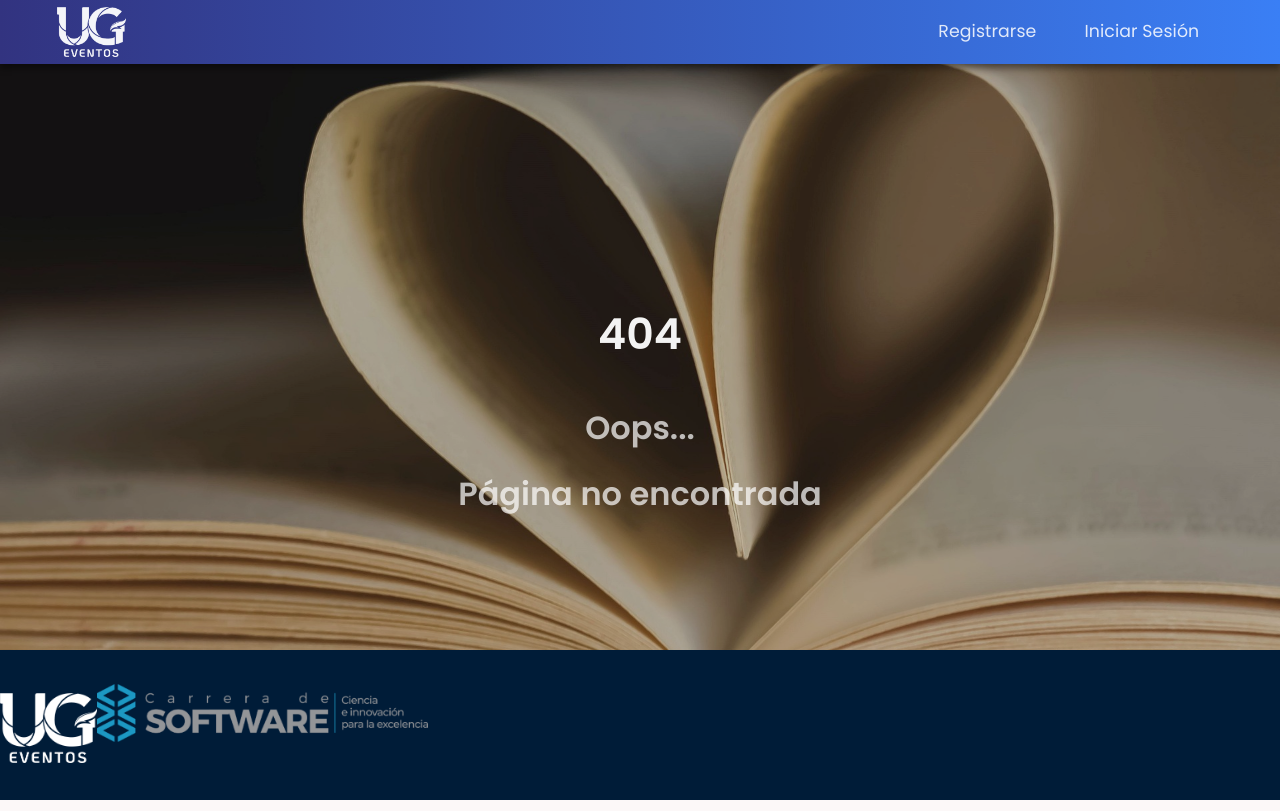
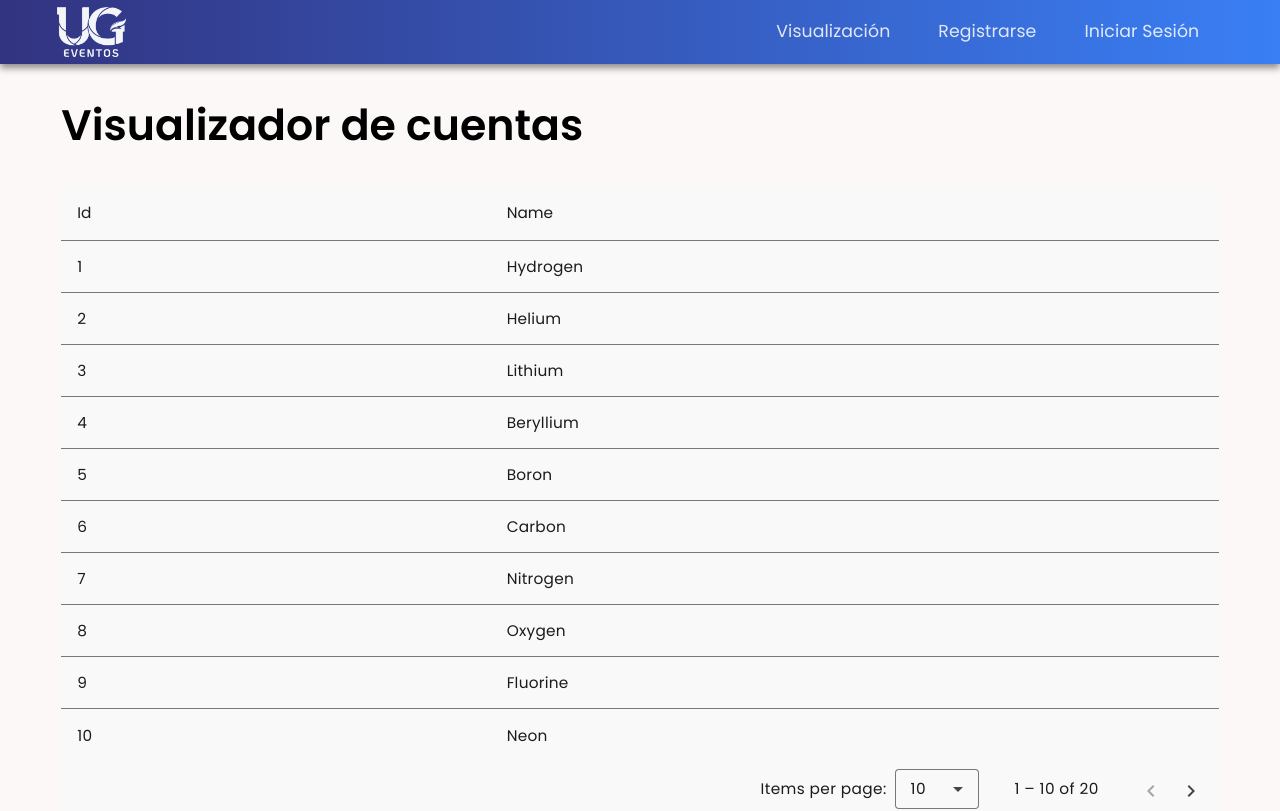
Before and after one commit to ClarkCodes/DAWA-P1P-Grupo-4-May25, an Angular app: page /crud-signin-login in a window 1280 px wide. Before the commit this address led to /404. Shown: the top 811 px of the page. Built offline with nearby package versions, Linux system fonts and the light colour scheme.

Commit message:
Agregado de componentes reutilizables y avances en Signin/Login

```diff
--- a/src/app/app.component.html
+++ b/src/app/app.component.html
@@ -5,6 +5,9 @@
     </a>
     <span></span>
     <span class="example-spacer"></span>
+    <a mat-button routerLink="/crud-signin-login" aria-label="Visualización" class="signin-button">
+      <span class="HeaderLinkButtonText">Visualización</span>
+    </a>
     <a mat-button routerLink="/signin" aria-label="Registrarse" class="signin-button">
       <span class="HeaderLinkButtonText">Registrarse</span>
     </a>
--- a/src/app/app.routes.ts
+++ b/src/app/app.routes.ts
@@ -4,11 +4,14 @@ import { LogInComponent } from './components/log-in/log-in.component';
 import { SignInComponent } from './components/sign-in/sign-in.component';
 import { PaginaNoEncontradaComponent } from './components/pagina-no-encontrada/pagina-no-encontrada.component';
 import { CrudFacultadesComponent } from './components/crud-facultades/crud-facultades.component';
+import { CrudSigninLoginComponent } from './components/crud-signin-login/crud-signin-login.component';
+
 
 export const routes: Routes = [
   { path: 'home', component: HomeComponent },
   { path: 'login', component: LogInComponent },
   { path: 'signin', component: SignInComponent },
+  { path: 'crud-signin-login', component: CrudSigninLoginComponent },
   { path: 'crud-facultades', component: CrudFacultadesComponent },
   { path: '404', component: PaginaNoEncontradaComponent },
   { path: '', redirectTo: 'home', pathMatch: 'full' },
--- /dev/null
+++ b/src/app/components/crud-signin-login/crud-signin-login.component.css
@@ -0,0 +1,31 @@
+section {
+  display: table;
+}
+
+.example-label {
+  display: table-cell;
+  font-size: 14px;
+  margin-left: 8px;
+  min-width: 120px;
+}
+
+.example-button-row {
+  display: table-cell;
+  max-width: 600px;
+}
+
+.example-button-row .mat-mdc-button-base {
+  margin: 8px 8px 8px 0;
+}
+
+.example-flex-container {
+  display: flex;
+  justify-content: space-between;
+  flex-wrap: wrap;
+}
+
+.example-button-container {
+  display: flex;
+  justify-content: center;
+  width: 140px;
+}
--- /dev/null
+++ b/src/app/components/crud-signin-login/crud-signin-login.component.html
@@ -0,0 +1,3 @@
+<h1>Visualizador de cuentas</h1>
+
+<app-tabla-reutilizable></app-tabla-reutilizable>
--- /dev/null
+++ b/src/app/components/shared/tabla-reutilizable/tabla-reutilizable-datasource.ts
@@ -0,0 +1,111 @@
+import { DataSource } from '@angular/cdk/collections';
+import { MatPaginator } from '@angular/material/paginator';
+import { MatSort } from '@angular/material/sort';
+import { map } from 'rxjs/operators';
+import { Observable, of as observableOf, merge } from 'rxjs';
+
+// TODO: Replace this with your own data model type
+export interface TablaReutilizableItem {
+  name: string;
+  id: number;
+}
+
+// TODO: replace this with real data from your application
+const EXAMPLE_DATA: TablaReutilizableItem[] = [
+  {id: 1, name: 'Hydrogen'},
+  {id: 2, name: 'Helium'},
+  {id: 3, name: 'Lithium'},
+  {id: 4, name: 'Beryllium'},
+  {id: 5, name: 'Boron'},
+  {id: 6, name: 'Carbon'},
+  {id: 7, name: 'Nitrogen'},
+  {id: 8, name: 'Oxygen'},
+  {id: 9, name: 'Fluorine'},
+  {id: 10, name: 'Neon'},
+  {id: 11, name: 'Sodium'},
+  {id: 12, name: 'Magnesium'},
+  {id: 13, name: 'Aluminum'},
+  {id: 14, name: 'Silicon'},
+  {id: 15, name: 'Phosphorus'},
+  {id: 16, name: 'Sulfur'},
+  {id: 17, name: 'Chlorine'},
+  {id: 18, name: 'Argon'},
+  {id: 19, name: 'Potassium'},
+  {id: 20, name: 'Calcium'},
+];
+
+/**
+ * Data source for the TablaReutilizable view. This class should
+ * encapsulate all logic for fetching and manipulating the displayed data
+ * (including sorting, pagination, and filtering).
+ */
+export class TablaReutilizableDataSource extends DataSource<TablaReutilizableItem> {
+  data: TablaReutilizableItem[] = EXAMPLE_DATA;
+  paginator: MatPaginator | undefined;
+  sort: MatSort | undefined;
+
+  constructor() {
+    super();
+  }
+
+  /**
+   * Connect this data source to the table. The table will only update when
+   * the returned stream emits new items.
+   * @returns A stream of the items to be rendered.
+   */
+  connect(): Observable<TablaReutilizableItem[]> {
+    if (this.paginator && this.sort) {
+      // Combine everything that affects the rendered data into one update
+      // stream for the data-table to consume.
+      return merge(observableOf(this.data), this.paginator.page, this.sort.sortChange)
+        .pipe(map(() => {
+          return this.getPagedData(this.getSortedData([...this.data ]));
+        }));
+    } else {
+      throw Error('Please set the paginator and sort on the data source before connecting.');
+    }
+  }
+
+  /**
+   *  Called when the table is being destroyed. Use this function, to clean up
+   * any open connections or free any held resources that were set up during connect.
+   */
+  disconnect(): void {}
+
+  /**
+   * Paginate the data (client-side). If you're using server-side pagination,
+   * this would be replaced by requesting the appropriate data from the server.
+   */
+  private getPagedData(data: TablaReutilizableItem[]): TablaReutilizableItem[] {
+    if (this.paginator) {
+      const startIndex = this.paginator.pageIndex * this.paginator.pageSize;
+      return data.splice(startIndex, this.paginator.pageSize);
+    } else {
+      return data;
+    }
+  }
+
+  /**
+   * Sort the data (client-side). If you're using server-side sorting,
+   * this would be replaced by requesting the appropriate data from the server.
+   */
+  private getSortedData(data: TablaReutilizableItem[]): TablaReutilizableItem[] {
+    if (!this.sort || !this.sort.active || this.sort.direction === '') {
+      return data;
+    }
+
+    return data.sort((a, b) => {
+      const isAsc = this.sort?.direction === 'asc';
+      switch (this.sort?.active) {
+        case 'name': return compare(a.name, b.name, isAsc);
+        case 'id': return compare(+a.id, +b.id, isAsc);
+        default: return 0;
+      }
+    });
+  }
+}
+
+/** Simple sort comparator for example ID/Name columns (for client-side sorting). */
+function compare(a: string | number, b: string | number, isAsc: boolean): number {
+  return (a < b ? -1 : 1) * (isAsc ? 1 : -1);
+}
--- /dev/null
+++ b/src/app/components/shared/tabla-reutilizable/tabla-reutilizable.component.css
@@ -0,0 +1,3 @@
+.full-width-table {
+  width: 100%;
+}
--- /dev/null
+++ b/src/app/components/shared/tabla-reutilizable/tabla-reutilizable.component.html
@@ -0,0 +1,26 @@
+<div class="mat-elevation-z2">
+  <table mat-table class="full-width-table" matSort aria-label="Elements">
+    <!-- Id Column -->
+    <ng-container matColumnDef="id">
+      <th mat-header-cell *matHeaderCellDef mat-sort-header>Id</th>
+      <td mat-cell *matCellDef="let row">{{row.id}}</td>
+    </ng-container>
+
+    <!-- Name Column -->
+    <ng-container matColumnDef="name">
+      <th mat-header-cell *matHeaderCellDef mat-sort-header>Name</th>
+      <td mat-cell *matCellDef="let row">{{row.name}}</td>
+    </ng-container>
+
+    <tr mat-header-row *matHeaderRowDef="displayedColumns"></tr>
+    <tr mat-row *matRowDef="let row; columns: displayedColumns;"></tr>
+  </table>
+
+  <mat-paginator #paginator
+      [length]="dataSource.data.length"
+      [pageIndex]="0"
+      [pageSize]="10"
+      [pageSizeOptions]="[5, 10, 20]"
+      aria-label="Select page">
+  </mat-paginator>
+</div>
--- /dev/null
+++ b/src/app/components/shared/tabla-reutilizable/tabla-reutilizable.component.ts
@@ -0,0 +1,28 @@
+import { AfterViewInit, Component, ViewChild } from '@angular/core';
+import { MatTableModule, MatTable } from '@angular/material/table';
+import { MatPaginatorModule, MatPaginator } from '@angular/material/paginator';
+import { MatSortModule, MatSort } from '@angular/material/sort';
+import { TablaReutilizableDataSource, TablaReutilizableItem } from './tabla-reutilizable-datasource';
+
+@Component({
+  selector: 'app-tabla-reutilizable',
+  templateUrl: './tabla-reutilizable.component.html',
+  styleUrl: './tabla-reutilizable.component.css',
+  imports: [MatTableModule, MatPaginatorModule, MatSortModule],
+  exportAs: 'app-tabla-reutilizable',
+})
+export class TablaReutilizableComponent implements AfterViewInit {
+  @ViewChild(MatPaginator) paginator!: MatPaginator;
+  @ViewChild(MatSort) sort!: MatSort;
+  @ViewChild(MatTable) table!: MatTable<TablaReutilizableItem>;
+  dataSource = new TablaReutilizableDataSource();
+
+  /** Columns displayed in the table. Columns IDs can be added, removed, or reordered. */
+  displayedColumns = ['id', 'name'];
+
+  ngAfterViewInit(): void {
+    this.dataSource.sort = this.sort;
+    this.dataSource.paginator = this.paginator;
+    this.table.dataSource = this.dataSource;
+  }
+}
--- a/src/app/components/sign-in/sign-in.component.html
+++ b/src/app/components/sign-in/sign-in.component.html
@@ -155,23 +155,27 @@
    <mat-step [stepControl]="seventhFormGroup">
   <form [formGroup]="seventhFormGroup">
     <ng-template matStepLabel><strong>Facultad</strong></ng-template>
-      <!-- <mat-form-field>
-    <mat-option>--</mat-option>
-    @for (facultad of facultades; track facultad) {
-      <mat-option [value]="facultad">{{facultad.name}}</mat-option>
-    }
+
+    <mat-form-field appearance="fill">
+      <mat-label>Seleccione una facultad</mat-label>
+      <mat-select formControlName="facultadControl" required>
+        <mat-option value="">--</mat-option>
+        <mat-option *ngFor="let facultad of facultades" [value]="facultad">
+          {{ facultad.nombre }}
+        </mat-option>
       </mat-select>
-  @if (facultadControl.hasError('required')) {
-    <mat-error>Por favor, selecione una facultad</mat-error>
-  }
-  <mat-hint>{{facultadControl.value?.sound}}</mat-hint>
-    </mat-form-field>-->
+      <mat-error *ngIf="seventhFormGroup.get('facultadControl')?.hasError('required')">
+        Elija una facultad
+      </mat-error>
+    </mat-form-field>
+
     <div>
       <button mat-button matStepperPrevious type="button">Atrás</button>
-        <button mat-button matStepperNext type="button">Siguiente</button>
+      <button mat-button matStepperNext type="submit">Siguiente</button>
     </div>
   </form>
 </mat-step>
+
 
    <mat-step [stepControl]="fourthFormGroup">
     <form [formGroup]="fourthFormGroup">
--- a/src/app/components/sign-in/sign-in.component.ts
+++ b/src/app/components/sign-in/sign-in.component.ts
@@ -1,4 +1,4 @@
-import { ChangeDetectionStrategy, Component, inject, signal } from '@angular/core';
+import { ChangeDetectionStrategy, Component, inject, signal, OnInit } from '@angular/core';
 import { MatTabsModule } from '@angular/material/tabs';
 import {FormBuilder, FormGroup, FormsModule, ReactiveFormsModule, FormControl, Validators} from '@angular/forms';
 import {MatButtonModule} from '@angular/material/button';
@@ -12,6 +12,7 @@ import { MatRadioModule } from '@angular/material/radio';
 import { MatSelectModule } from '@angular/material/select';
 import { FacultadDatos } from '../../models/facultadDatos';
 import { ServFacultadDatosService } from '../../services/SigninLogin/serv-facultad-datos.service';
+import { NgIf, NgFor } from '@angular/common';
 
 @Component({
   selector: 'app-sign-in',
@@ -25,13 +26,15 @@ import { ServFacultadDatosService } from '../../services/SigninLogin/serv-facult
     MatStepperModule,
     MatIconModule,
   MatRadioModule,
-  MatSelectModule],
+  MatSelectModule,
+  NgIf,
+  NgFor],
     changeDetection: ChangeDetectionStrategy.OnPush,
     standalone: true,
   templateUrl: './sign-in.component.html',
   styleUrl: './sign-in.component.css'
 })
-export class SignInComponent {
+export class SignInComponent implements OnInit {
 
 facultadControl = new FormControl<FacultadDatos | null>(null, Validators.required);
   facultades: FacultadDatos[] = [];
@@ -46,11 +49,18 @@ facultadControl = new FormControl<FacultadDatos | null>(null, Validators.require
   errorMessage = signal('');
 
   constructor(private servicioFacultadDatos: ServFacultadDatosService) {
-    merge(this.email.statusChanges, this.email.valueChanges)
-    .pipe(takeUntilDestroyed())
-    .subscribe(() => this.updateErrorMessage());
 
+  }
 
+  ngOnInit(): void {
+    this.servicioFacultadDatos.getFacultadDatos().subscribe({
+      next: (data) => {
+        this.facultades = data;
+      },
+      error: (err) => {
+        console.error('Error al obtener datos de facultades', err);
+      }
+    });
   }
 
   updateErrorMessage() {
@@ -72,4 +82,6 @@ facultadControl = new FormControl<FacultadDatos | null>(null, Validators.require
   fifthFormGroup: FormGroup = this._formBuilder.group({fifthCtrl: ['']});
   sixthFormGroup: FormGroup = this._formBuilder.group({sixthCtrl: ['']});
   seventhFormGroup: FormGroup = this._formBuilder.group({seventhCtrl: ['']});
+
+
   }
--- a/src/app/services/SigninLogin/serv-facultad-datos.service.ts
+++ b/src/app/services/SigninLogin/serv-facultad-datos.service.ts
@@ -1,6 +1,7 @@
 import { Injectable } from '@angular/core';
 import { HttpClient } from '@angular/common/http';
 import { FacultadDatos } from '../../models/facultadDatos';
+import { Observable } from 'rxjs';
 
 @Injectable({
   providedIn: 'root'
@@ -12,4 +13,7 @@ export class ServFacultadDatosService {
   constructor( private http: HttpClient ) { // Inyeccion de HTTP Client
   }
 
+   getFacultadDatos(): Observable<FacultadDatos[]> {
+    return this.http.get<FacultadDatos[]>(this.jsonFacultadDatosUrl);
+  }
 }
```
Also changed, not shown: src/app/components/crud-signin-login/crud-signin-login.component.ts (added, +16 -0 lines), 2 other files (tests, documents, lock files or other folders). Lines whose indentation alone changed are shown as unchanged.
